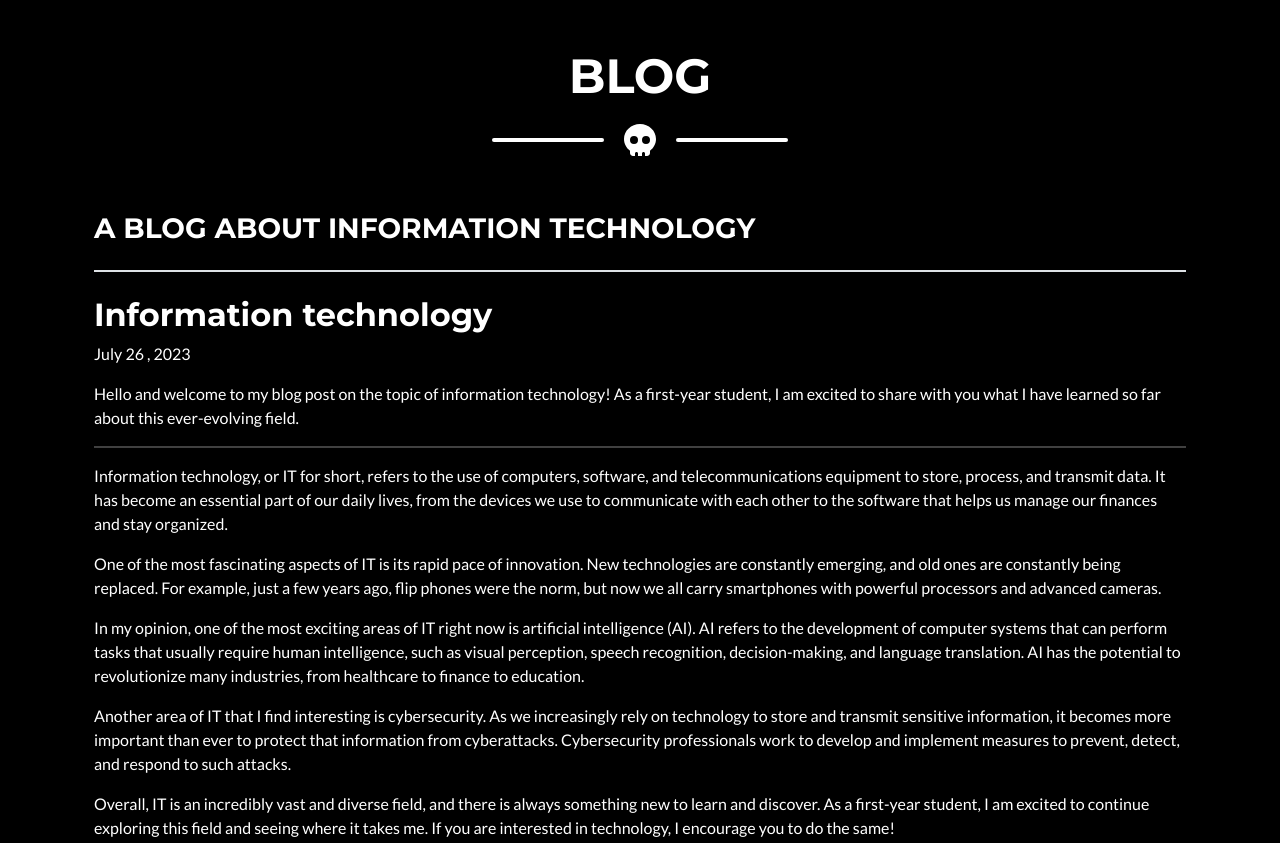
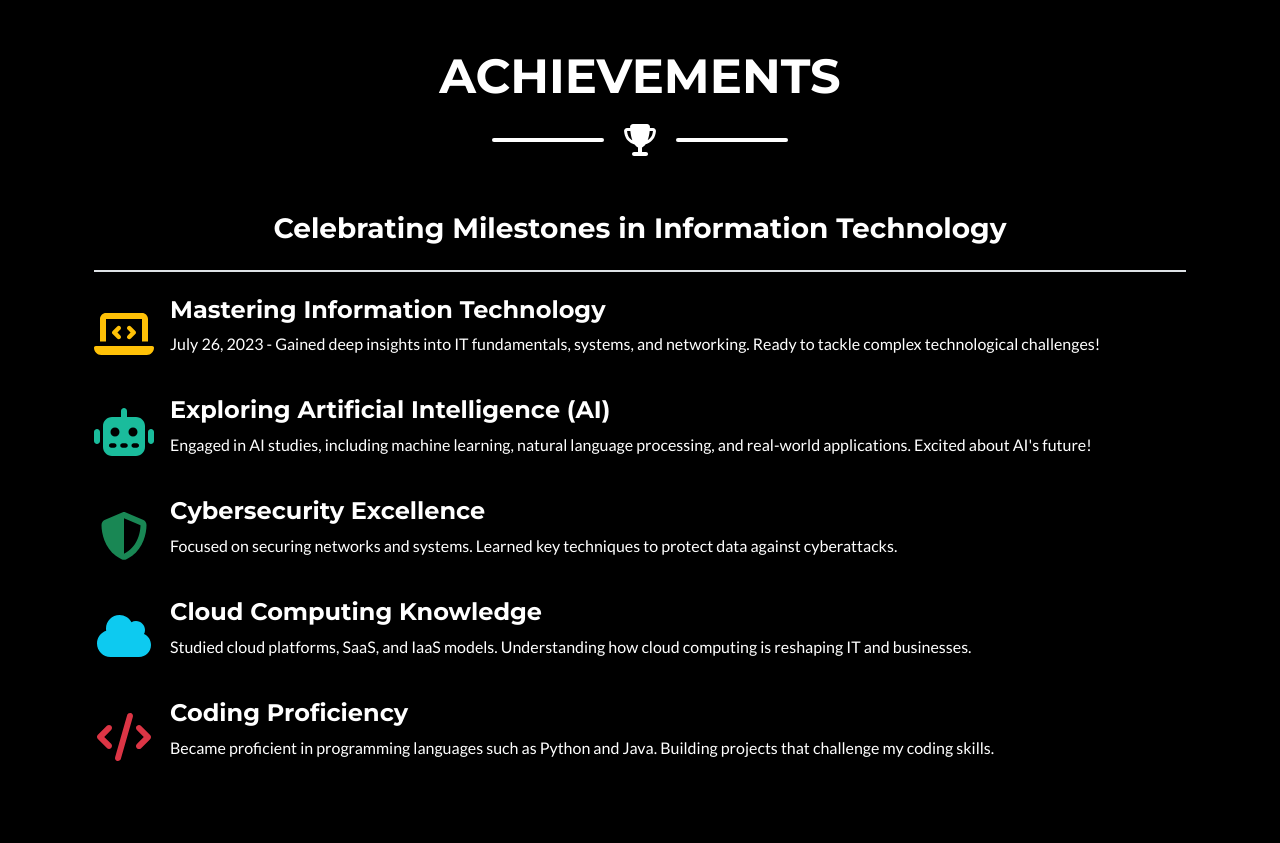
Before and after one commit to GitWreckmadafaka/justinewebsite, a plain HTML site: page index.html in a window 1280 px wide. Shown: the part 2240-3083 px from the top of the page. Drawn offline with Linux system fonts and the light colour scheme.

Commit message:
Update index.html

```diff
--- a/index.html
+++ b/index.html
@@ -307,34 +307,78 @@
         </section>
 
 
-        <section class="page-section bg-black text-white mb-0" id="blog" style="background-image: url(images/R.jfif); background-size: cover;">
+       <section class="page-section bg-black text-white mb-0" id="achievements" style="background-image: url(images/R.jfif); background-size: cover;">
     <div class="container">
-                <h2 class="page-section-heading text-center text-uppercase text-white">Blog</h2>
+        <h2 class="page-section-heading text-center text-uppercase text-white">Achievements</h2>
         <div class="divider-custom divider-light">
             <div class="divider-custom-line"></div>
-                    <div class="divider-custom-icon"><i class="fas fa-skull"></i></div>
+            <div class="divider-custom-icon"><i class="fas fa-trophy"></i></div>
             <div class="divider-custom-line"></div>
         </div><br>
 
         <main class="container">
             <div class="row">
                 <div class="col-md-12">
-                            <h3 class="pb-4 mb-4 font-italic border-bottom">
-                                A BLOG ABOUT INFORMATION TECHNOLOGY
+                    <h3 class="pb-4 mb-4 font-italic border-bottom text-center">
+                        Celebrating Milestones in Information Technology
                     </h3>
 
-                            <div class="blog-post">
-                                <h2 class="blog-post-title">Information technology</h2>
-                                <p class="blog-post-meta">July 26 , 2023</p>
+                    <div class="achievement-item mb-4">
+                        <div class="d-flex align-items-center">
+                            <i class="fas fa-laptop-code fa-3x me-3 text-warning"></i>
+                            <div>
+                                <h4 class="achievement-title">Mastering Information Technology</h4>
+                                <p class="achievement-description">July 26, 2023 - Gained deep insights into IT fundamentals, systems, and networking. Ready to tackle complex technological challenges!</p>
+                            </div>
+                        </div>
+                    </div>
 
-                                <p>Hello and welcome to my blog post on the topic of information technology! As a first-year student, I am excited to share with you what I have learned so far about this ever-evolving field.</p>
-                                <hr>
-                                <p>Information technology, or IT for short, refers to the use of computers, software, and telecommunications equipment to store, process, and transmit data. It has become an essential part of our daily lives, from the devices we use to communicate with each other to the software that helps us manage our finances and stay organized.</p>
-                               <p>One of the most fascinating aspects of IT is its rapid pace of innovation. New technologies are constantly emerging, and old ones are constantly being replaced. For example, just a few years ago, flip phones were the norm, but now we all carry smartphones with powerful processors and advanced cameras.</p>
-                                   <p>In my opinion, one of the most exciting areas of IT right now is artificial intelligence (AI). AI refers to the development of computer systems that can perform tasks that usually require human intelligence, such as visual perception, speech recognition, decision-making, and language translation. AI has the potential to revolutionize many industries, from healthcare to finance to education.</p>
-                               <p>Another area of IT that I find interesting is cybersecurity. As we increasingly rely on technology to store and transmit sensitive information, it becomes more important than ever to protect that information from cyberattacks. Cybersecurity professionals work to develop and implement measures to prevent, detect, and respond to such attacks.</p>
-                               <p>Overall, IT is an incredibly vast and diverse field, and there is always something new to learn and discover. As a first-year student, I am excited to continue exploring this field and seeing where it takes me. If you are interested in technology, I encourage you to do the same!</p>
+                    <div class="achievement-item mb-4">
+                        <div class="d-flex align-items-center">
+                            <i class="fas fa-robot fa-3x me-3 text-primary"></i>
+                            <div>
+                                <h4 class="achievement-title">Exploring Artificial Intelligence (AI)</h4>
+                                <p class="achievement-description">Engaged in AI studies, including machine learning, natural language processing, and real-world applications. Excited about AI's future!</p>
+                            </div>
+                        </div>
+                    </div>
+
+                    <div class="achievement-item mb-4">
+                        <div class="d-flex align-items-center">
+                            <i class="fas fa-shield-alt fa-3x me-3 text-success"></i>
+                            <div>
+                                <h4 class="achievement-title">Cybersecurity Excellence</h4>
+                                <p class="achievement-description">Focused on securing networks and systems. Learned key techniques to protect data against cyberattacks.</p>
+                            </div>
+                        </div>
+                    </div>
+
+                    <div class="achievement-item mb-4">
+                        <div class="d-flex align-items-center">
+                            <i class="fas fa-cloud fa-3x me-3 text-info"></i>
+                            <div>
+                                <h4 class="achievement-title">Cloud Computing Knowledge</h4>
+                                <p class="achievement-description">Studied cloud platforms, SaaS, and IaaS models. Understanding how cloud computing is reshaping IT and businesses.</p>
+                            </div>
+                        </div>
+                    </div>
+
+                    <div class="achievement-item mb-4">
+                        <div class="d-flex align-items-center">
+                            <i class="fas fa-code fa-3x me-3 text-danger"></i>
+                            <div>
+                                <h4 class="achievement-title">Coding Proficiency</h4>
+                                <p class="achievement-description">Became proficient in programming languages such as Python and Java. Building projects that challenge my coding skills.</p>
+                            </div>
+                        </div>
+                    </div>
+
+                </div>
+            </div>
+        </main>
+    </div>
 </section>
+
 
             <section class="page-section" id="testimonial">
                 <div class="container">
```
Lines whose indentation alone changed are shown as unchanged.
